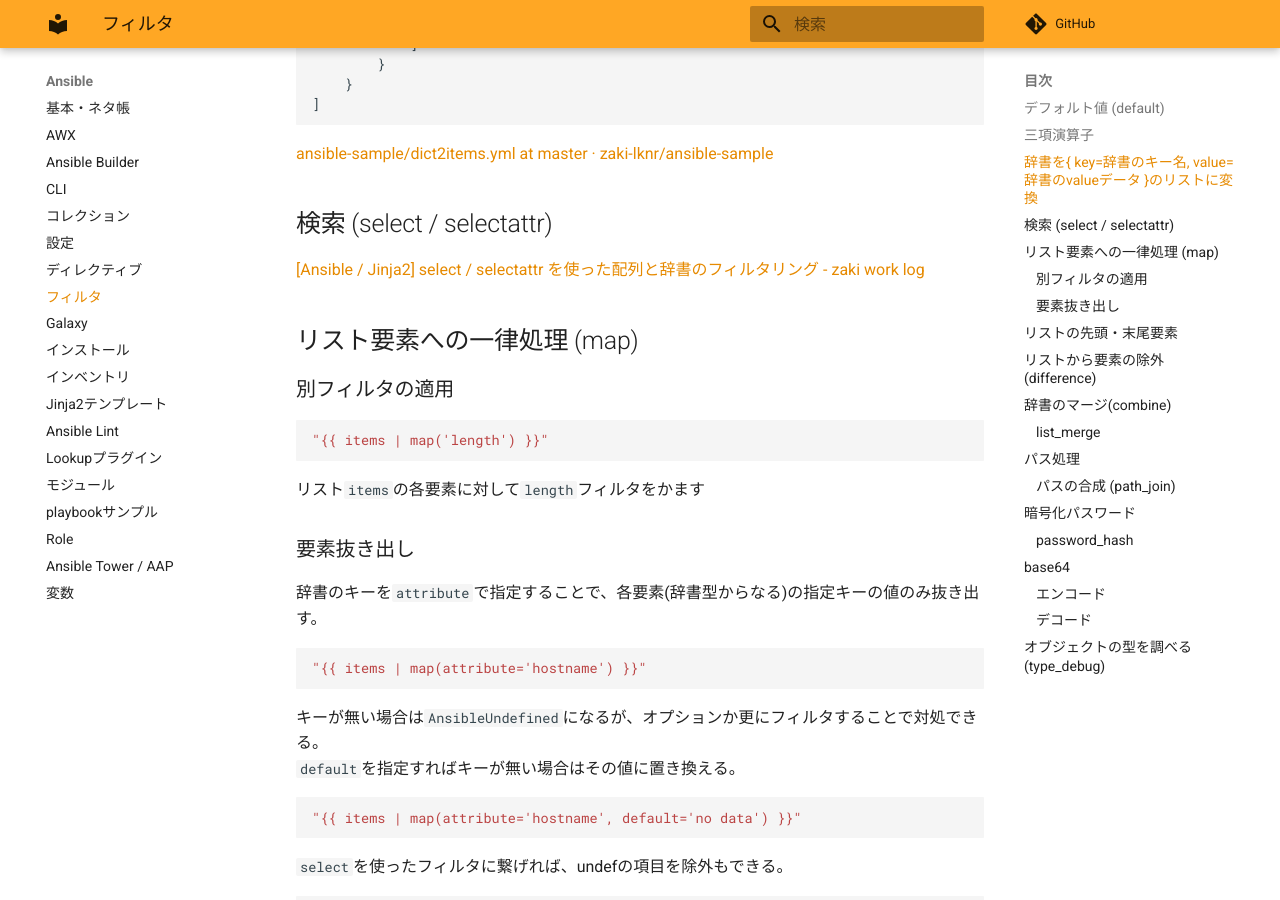
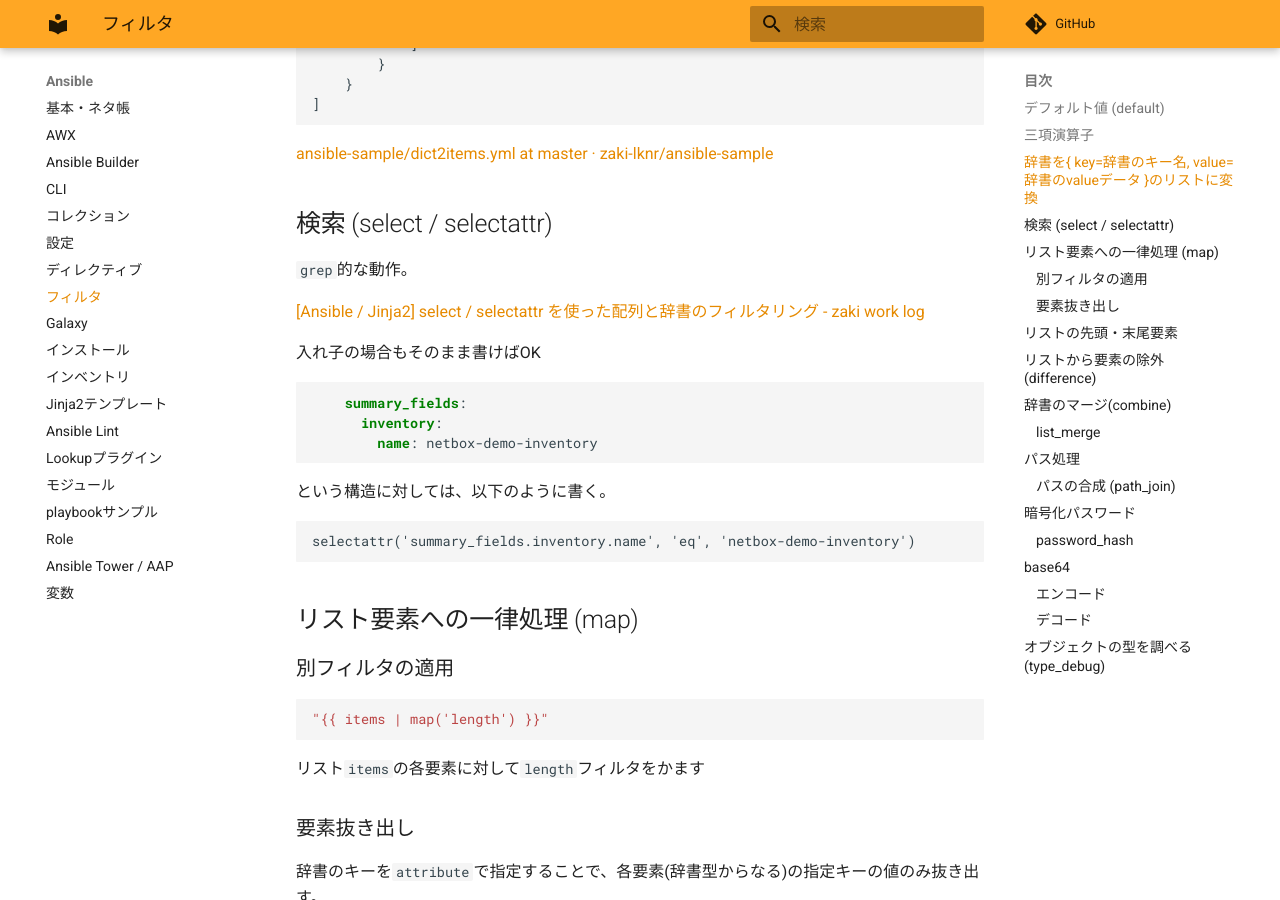
Before and after one commit to zaki-lknr/docs, an MkDocs documentation site: the page built from docs/Ansible/filter.md, in a window 1280 px wide and 900 px high, scrolled down 3365 px. Built offline with MkDocs 1.6.1 and Material for MkDocs 9.7.7, drawn with Linux system fonts in a browser that asks for light colours; comment, search, counter and statistics services are not loaded.

Commit message:
add: ansible/filter: selectattr追記

````diff
--- a/docs/Ansible/filter.md
+++ b/docs/Ansible/filter.md
@@ -159,7 +159,23 @@ vars:
 
 ## 検索 (select / selectattr)
 
+`grep`的な動作。
+
 [[Ansible / Jinja2] select / selectattr を使った配列と辞書のフィルタリング - zaki work log](https://zaki-hmkc.hatenablog.com/entry/2021/02/18/000228)
+
+入れ子の場合もそのまま書けばOK
+
+```yaml
+    summary_fields:
+      inventory:
+        name: netbox-demo-inventory
+```
+
+という構造に対しては、以下のように書く。
+
+```jinja2
+selectattr('summary_fields.inventory.name', 'eq', 'netbox-demo-inventory')
+```
 
 ## リスト要素への一律処理 (map)
 
````
